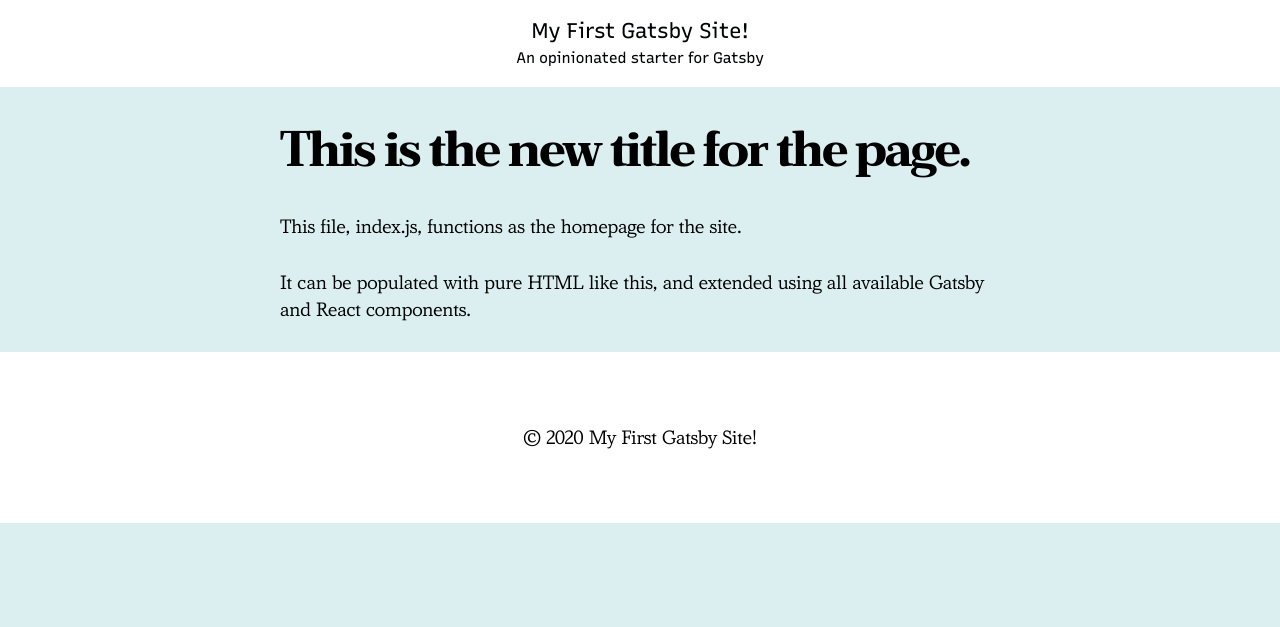
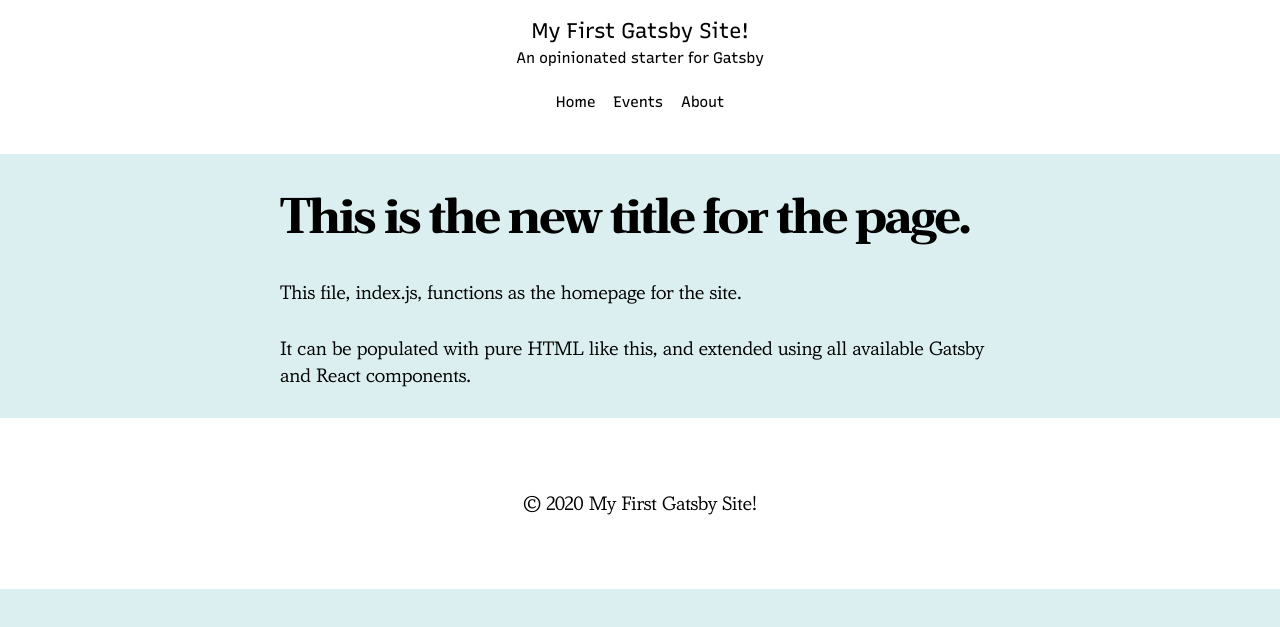
Before and after one commit to LinkedInLearning/learning-gatsby-2833047, a Gatsby site: page / in a window 1280 px wide. Shown: the part 95-722 px from the top of the page. Built offline with nearby package versions, Linux system fonts and the light colour scheme; Gatsby itself is replaced by a stand-in of ours.

Commit message:
MainNav component complete.

```diff
--- a/src/components/header.js
+++ b/src/components/header.js
@@ -2,6 +2,7 @@
 import { Link } from "gatsby"
 import PropTypes from "prop-types"
 
+import MainNav from "./mainnav"
 import style from "./header.module.css"
 
 const Header = ({ siteTitle, siteDescription }) => (
@@ -19,6 +20,7 @@
         <div className={style.site_description}>{siteDescription}</div>
       </Link>
     </div>
+    <MainNav />
   </header>
 )
 
--- /dev/null
+++ b/src/components/mainnav.js
@@ -0,0 +1,24 @@
+import React from "react"
+import { Link } from "gatsby"
+
+import style from "./mainnav.module.css"
+
+const MainNav = () => {
+  return (
+    <nav className={style.navigation}>
+      <ul>
+        <li>
+          <Link to="/">Home</Link>
+        </li>
+        <li>
+          <Link to="/events">Events</Link>
+        </li>
+        <li>
+          <Link to="/about">About</Link>
+        </li>
+      </ul>
+    </nav>
+  )
+}
+
+export default MainNav
```
